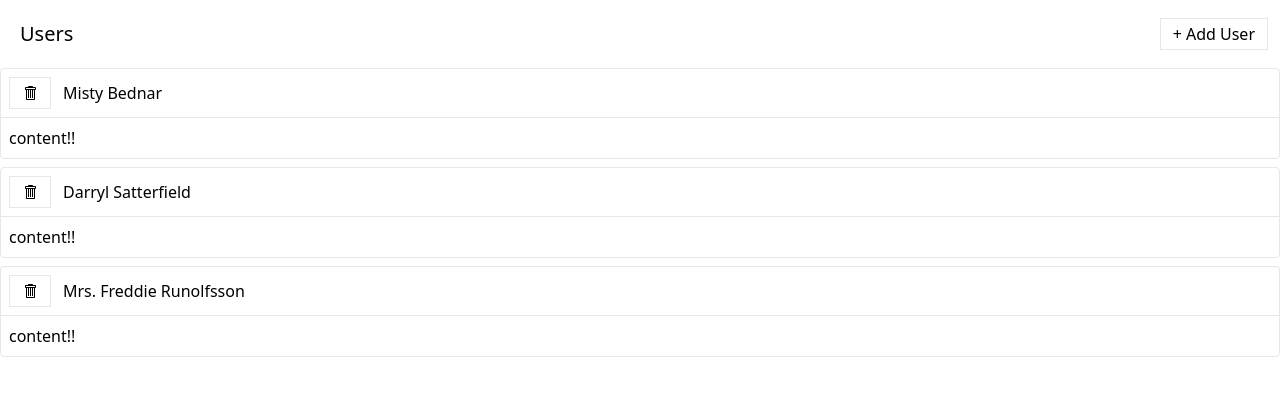
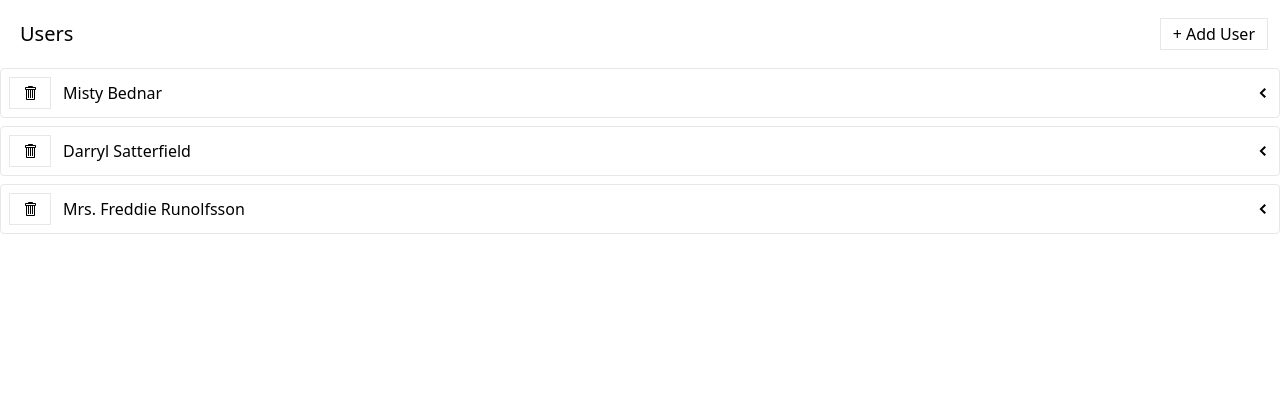
Before and after one commit to poyingHAHA/React_learning, a React (Create React App) app in the folder 9_api_using_async_thunks/: page / in a window 1280 px wide. Shown: the top 396 px of the page. Built offline with nearby package versions, Linux system fonts and the light colour scheme; data requests are answered from the project's data file.

Commit message:
13. Wrapping up the ExpandablePanel

```diff
--- a/9_api_using_async_thunks/src/components/ExpandablePanel.js
+++ b/9_api_using_async_thunks/src/components/ExpandablePanel.js
@@ -1,14 +1,24 @@
-function ExpandablePanel({header, children}) {
+import { useState } from "react";
+import { GoChevronDown, GoChevronLeft } from "react-icons/go";
+
+function ExpandablePanel({ header, children }) {
+  const [expanded, setExpanded] = useState(false);
+
+  const handleClick = () => {
+    setExpanded(!expanded);
+  };
+
   return (
     <div className="mb-2 border rounded">
-      <div className="flex p-2 justify-between items-center cursor-pointer">
+      <div className="flex p-2 justify-between items-center">
         <div className="flex flex-row items-center justify-between">
           {header}
         </div>
+        <div onClick={handleClick} className="cursor-pointer">
+          {expanded ? <GoChevronDown /> : <GoChevronLeft />}
+        </div>
       </div>
-      <div className="p-2 border-t">
-        {children}
-      </div>
+      {expanded && <div className="p-2 border-t">{children}</div>}
     </div>
   );
 }
```
